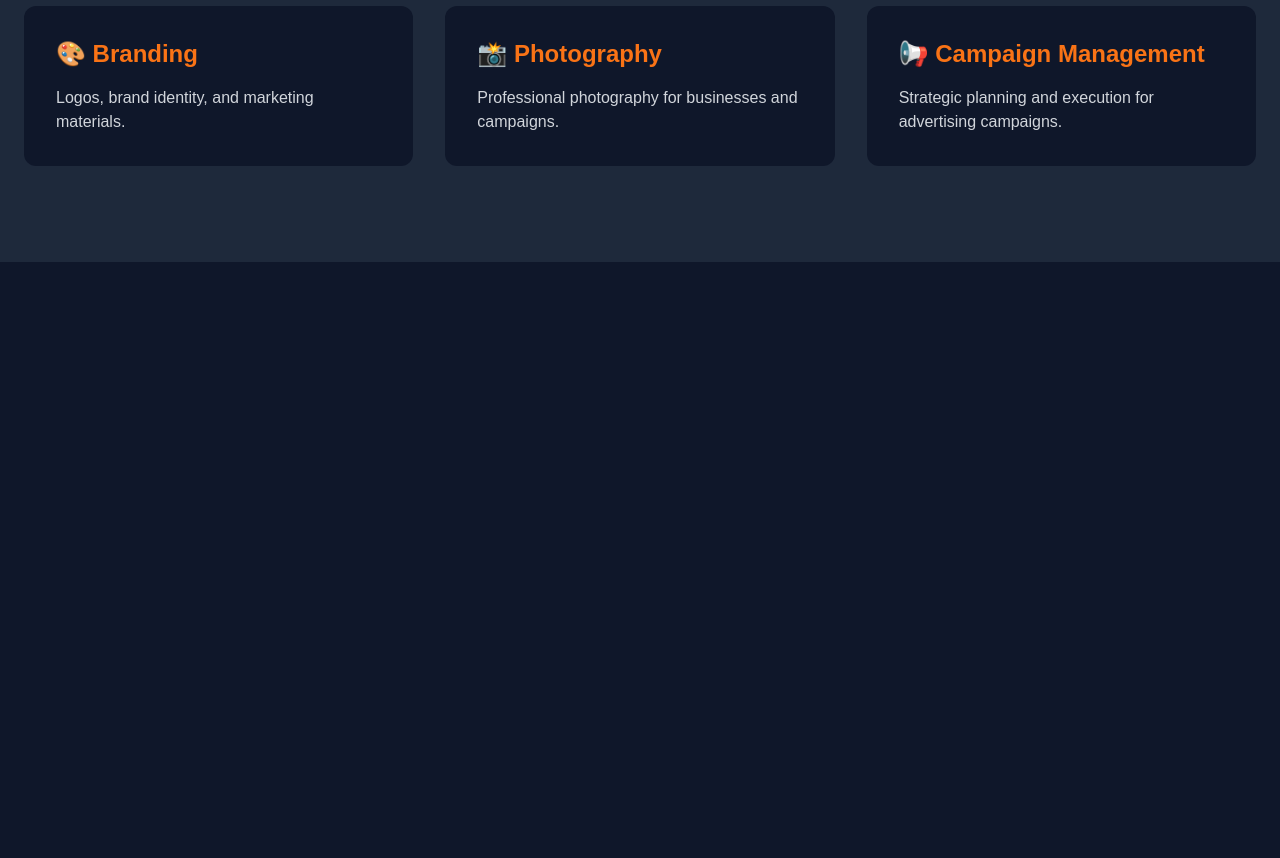
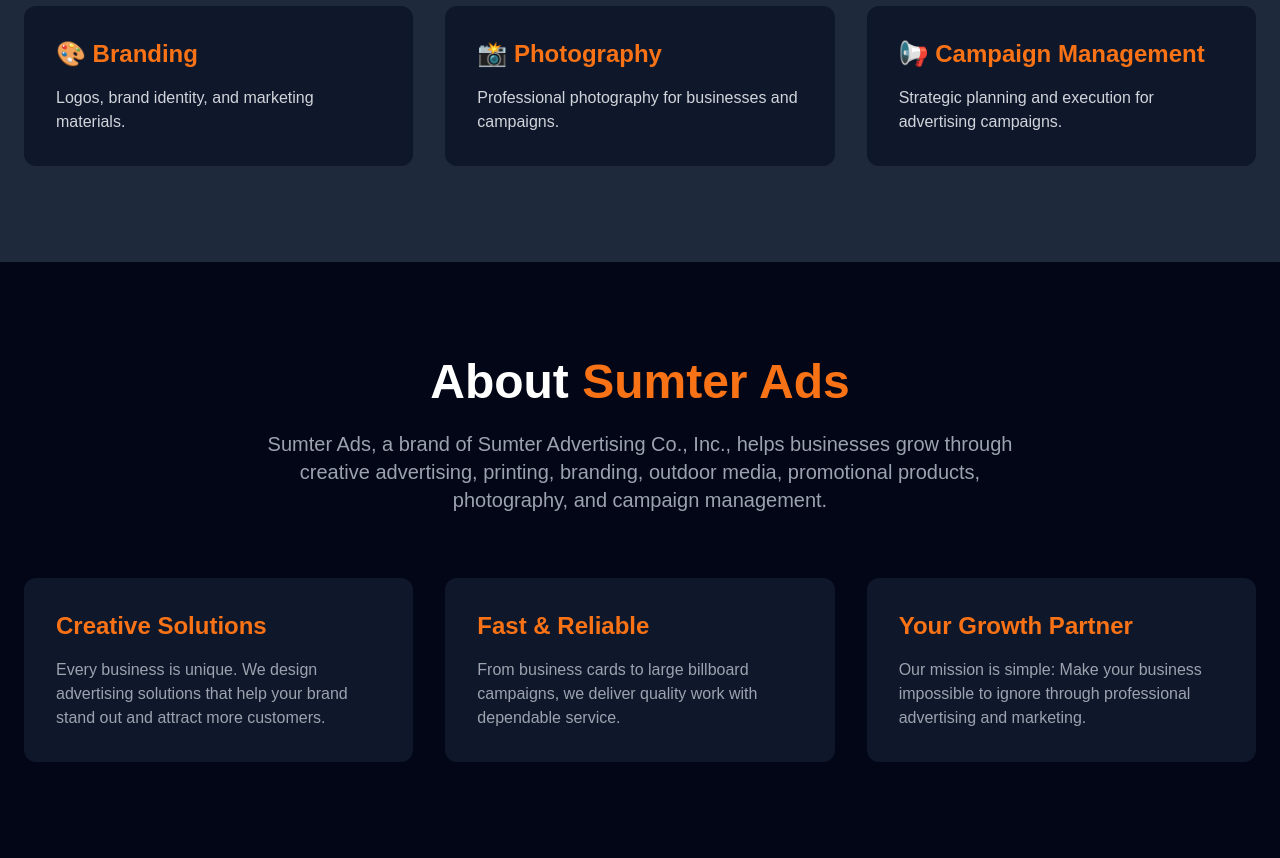
Before and after one commit to barbararod650-eng/SumterAds-Website, a plain HTML site: page index.html in a window 1280 px wide. Shown: the part 1502-2360 px from the top of the page. Before the commit the page ends 1764 px from the top, so only its background shows below. Drawn offline with nearby package versions, Linux system fonts and the light colour scheme.

Commit message:
Add About section

```diff
--- a/index.html
+++ b/index.html
@@ -167,7 +167,74 @@
     </div>
 
 </section>
+<!-- About Section -->
+<section id="about" class="py-24 bg-slate-950">
 
+    <div class="max-w-7xl mx-auto px-6">
+
+        <div class="text-center mb-16">
+
+            <h2 class="text-5xl font-bold mb-6">
+                About <span class="text-orange-500">Sumter Ads</span>
+            </h2>
+
+            <p class="text-gray-400 text-xl max-w-3xl mx-auto">
+                Sumter Ads, a brand of Sumter Advertising Co., Inc.,
+                helps businesses grow through creative advertising,
+                printing, branding, outdoor media, promotional products,
+                photography, and campaign management.
+            </p>
+
+        </div>
+
+        <div class="grid md:grid-cols-3 gap-8">
+
+            <div class="bg-slate-900 rounded-xl p-8">
+
+                <h3 class="text-2xl font-bold text-orange-500 mb-4">
+                    Creative Solutions
+                </h3>
+
+                <p class="text-gray-400">
+                    Every business is unique.
+                    We design advertising solutions that help your brand
+                    stand out and attract more customers.
+                </p>
+
+            </div>
+
+            <div class="bg-slate-900 rounded-xl p-8">
+
+                <h3 class="text-2xl font-bold text-orange-500 mb-4">
+                    Fast & Reliable
+                </h3>
+
+                <p class="text-gray-400">
+                    From business cards to large billboard campaigns,
+                    we deliver quality work with dependable service.
+                </p>
+
+            </div>
+
+            <div class="bg-slate-900 rounded-xl p-8">
+
+                <h3 class="text-2xl font-bold text-orange-500 mb-4">
+                    Your Growth Partner
+                </h3>
+
+                <p class="text-gray-400">
+                    Our mission is simple:
+                    Make your business impossible to ignore through
+                    professional advertising and marketing.
+                </p>
+
+            </div>
+
+        </div>
+
+    </div>
+
+</section>
     <script src="js/script.js"></script>
 
 </body>
```
